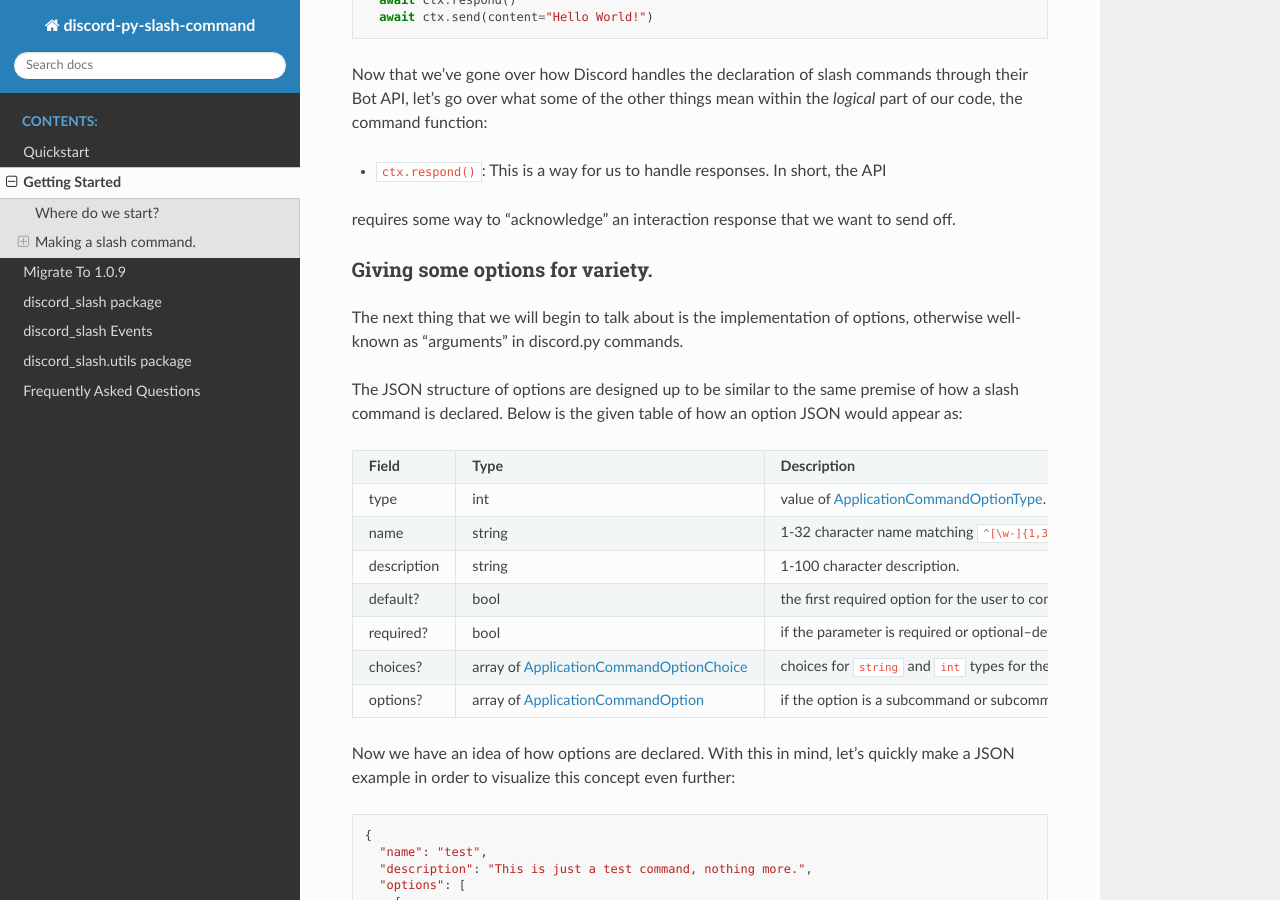
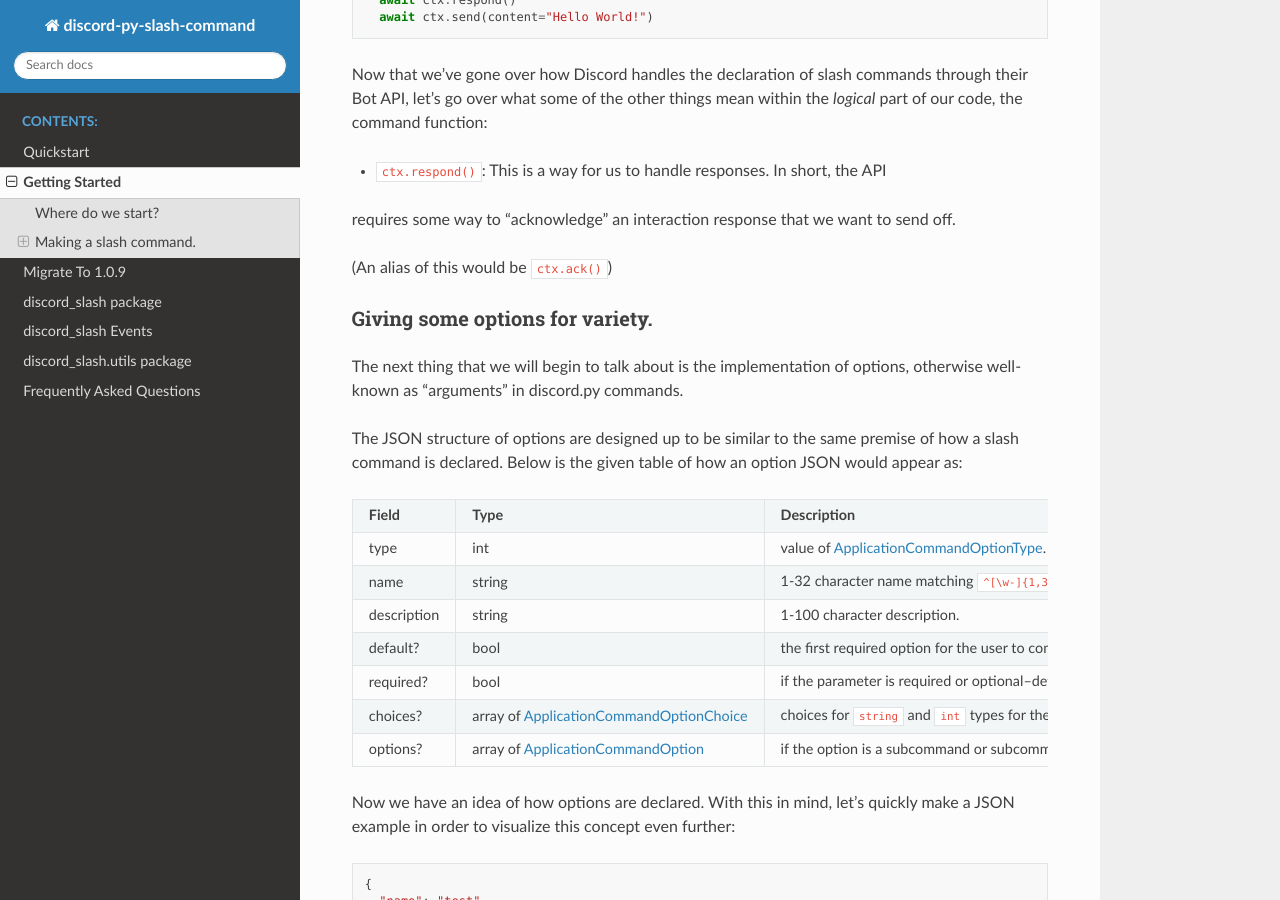
Before and after one commit to interactions-py/interactions.py, a Sphinx documentation site: the page built from docs/gettingstarted.rst, in a window 1280 px wide and 900 px high, scrolled down 1100 px. Built offline with Sphinx 7.4.7 and the Read the Docs theme 2.0.0, drawn with Linux system fonts in a browser that asks for light colours.

Commit message:
Update gettingstarted.rst

```diff
--- a/docs/gettingstarted.rst
+++ b/docs/gettingstarted.rst
@@ -63,6 +63,8 @@ the *logical* part of our code, the command function:
 
 - ``ctx.respond()``: This is a way for us to handle responses. In short, the API
 requires some way to "acknowledge" an interaction response that we want to send off.
+
+(An alias of this would be ``ctx.ack()``)
 
 Giving some options for variety.
 --------------------------------
```
